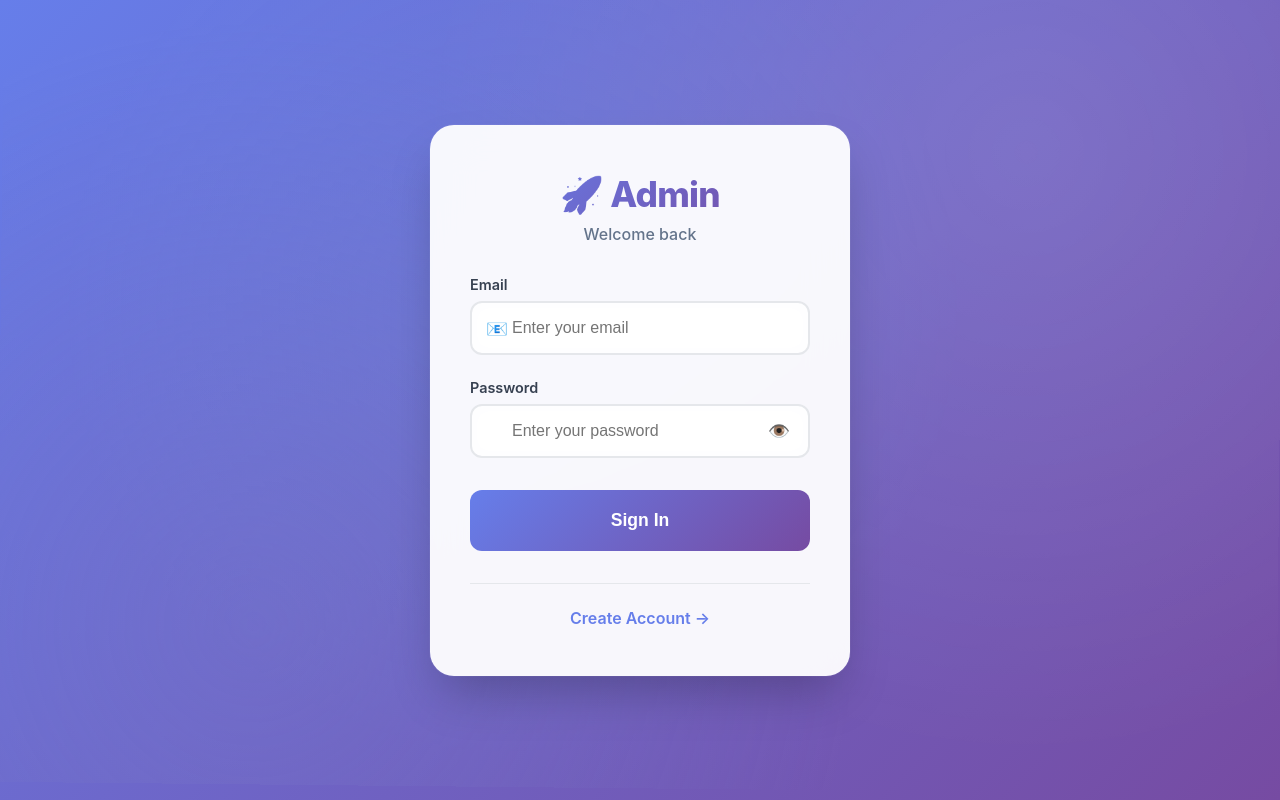
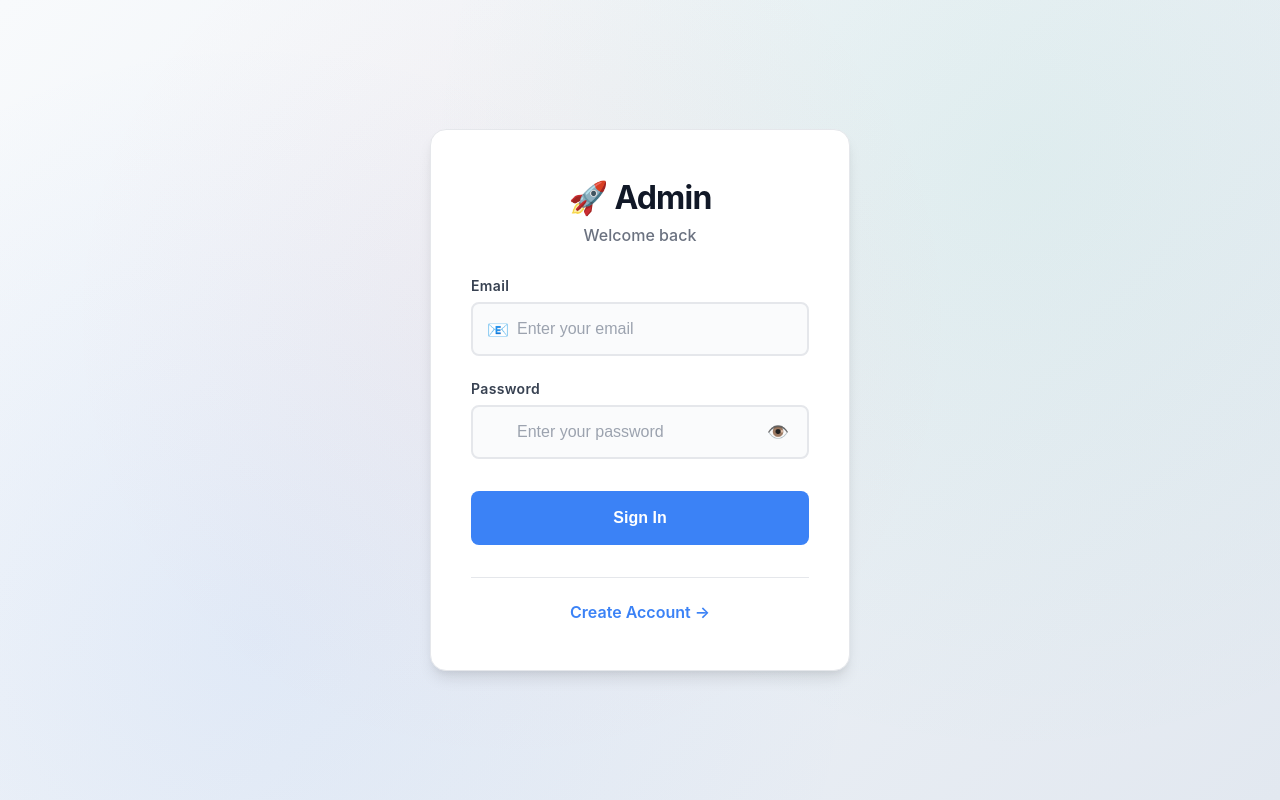
Before and after one commit to 2023100000338-alt/react, a React (Vite) app: page / in a window 1280 px wide. Built offline with nearby package versions, Linux system fonts and the light colour scheme.

Commit message:
update login and registration css

```diff
--- a/index.html
+++ b/index.html
@@ -5,6 +5,7 @@
     <link rel="icon" type="image/svg+xml" href="/vite.svg" />
     <meta name="viewport" content="width=device-width, initial-scale=1.0" />
     <title>my ecomerce app</title>
+
   </head>
   <body>
     <div id="root"></div>
--- a/src/style.css
+++ b/src/style.css
@@ -1,14 +1,16 @@
-/* UNIFIED AUTH STYLES - Perfect Match */
+/* --- REAL APP STANDARD COLORS - Production Ready --- */
+/* Used by: Stripe, Linear, Vercel, Notion, GitHub, Slack */
+
 .auth-page {
   min-height: 100vh;
   display: flex;
   align-items: center;
   justify-content: center;
-  background: linear-gradient(135deg, #667eea 0%, #764ba2 100%);
+  background: linear-gradient(135deg, #f8fafc 0%, #e2e8f0 100%);
   position: relative;
   overflow: hidden;
   padding: 1rem;
-  font-family: -apple-system, BlinkMacSystemFont, 'Segoe UI', Roboto, sans-serif;
+  font-family: -apple-system, BlinkMacSystemFont, 'Segoe UI', 'Inter', 'SF Pro Display', Roboto, sans-serif;
 }
 
 .background-animation {
@@ -18,79 +20,61 @@
   right: 0;
   bottom: 0;
   background:
-    radial-gradient(circle at 20% 80%, rgba(120, 119, 198, 0.3) 0%, transparent 50%),
-    radial-gradient(circle at 80% 20%, rgba(255, 255, 255, 0.1) 0%, transparent 50%),
-    radial-gradient(circle at 40% 40%, rgba(120, 219, 255, 0.1) 0%, transparent 50%);
-  animation: float 20s ease-in-out infinite;
+    radial-gradient(circle at 20% 80%, rgba(59, 130, 246, 0.08) 0%, transparent 50%),
+    radial-gradient(circle at 80% 20%, rgba(16, 185, 129, 0.06) 0%, transparent 50%),
+    radial-gradient(circle at 40% 40%, rgba(239, 68, 68, 0.04) 0%, transparent 50%);
   z-index: 0;
 }
 
-@keyframes float {
-  0%, 100% { transform: translateY(0px) rotate(0deg); }
-  50% { transform: translateY(-20px) rotate(1deg); }
-}
-
+/* MAIN CONTAINER - Stripe/Linear Style */
 .auth-container {
-  background: rgba(255, 255, 255, 0.95);
-  backdrop-filter: blur(20px);
-  border-radius: 24px;
+  background: #ffffff;
+  border-radius: 16px;
   padding: 3rem 2.5rem;
   width: 100%;
   max-width: 420px;
   box-shadow:
-    0 25px 50px -12px rgba(0, 0, 0, 0.25),
-    0 0 0 1px rgba(255, 255, 255, 0.05);
+    0 10px 15px -3px rgba(0, 0, 0, 0.1),
+    0 4px 6px -2px rgba(0, 0, 0, 0.05);
+  border: 1px solid #e5e7eb;
   position: relative;
   z-index: 1;
-  animation: slideUp 0.6s cubic-bezier(0.4, 0, 0.2, 1);
+  animation: slideUp 0.5s ease-out;
 }
 
 @keyframes slideUp {
-  from { opacity: 0; transform: translateY(30px); }
+  from { opacity: 0; transform: translateY(20px); }
   to { opacity: 1; transform: translateY(0); }
 }
 
+/* HEADER - Notion Style */
 .auth-header {
   text-align: center;
   margin-bottom: 2rem;
 }
 
 .logo h1 {
-  font-size: 2.2rem;
-  font-weight: 800;
-  background: linear-gradient(135deg, #667eea 0%, #764ba2 100%);
-  -webkit-background-clip: text;
-  -webkit-text-fill-color: transparent;
-  background-clip: text;
-  margin: 0;
-  letter-spacing: -0.02em;
+  font-size: 2rem;
+  font-weight: 700;
+  color: #111827;
+  margin: 0 0 0.5rem 0;
+  letter-spacing: -0.025em;
 }
 
 .subtitle {
-  color: #64748b;
+  color: #6b7280;
   font-size: 1rem;
-  margin-top: 0.5rem;
+  margin: 0;
   font-weight: 500;
 }
 
+/* ALERTS - GitHub Style */
 .error-message {
-  background: linear-gradient(90deg, #ef4444, #dc2626);
-  color: white;
+  background: #fef2f2;
+  border: 1px solid #fecaca;
+  color: #dc2626;
   padding: 1rem;
-  border-radius: 12px;
-  margin-bottom: 1.5rem;
-  display: flex;
-  align-items: center;
-  gap: 0.5rem;
-  font-weight: 500;
-  animation: shake 0.5s ease-in-out;
-}
-
-.success-message {
-  background: linear-gradient(90deg, #10b981, #059669);
-  color: white;
-  padding: 1rem;
-  border-radius: 12px;
+  border-radius: 8px;
   margin-bottom: 1.5rem;
   display: flex;
   align-items: center;
@@ -98,12 +82,20 @@
   font-weight: 500;
 }
 
-@keyframes shake {
-  0%, 100% { transform: translateX(0); }
-  25% { transform: translateX(-5px); }
-  75% { transform: translateX(5px); }
+.success-message {
+  background: #f0fdf4;
+  border: 1px solid #bbf7d0;
+  color: #166534;
+  padding: 1rem;
+  border-radius: 8px;
+  margin-bottom: 1.5rem;
+  display: flex;
+  align-items: center;
+  gap: 0.5rem;
+  font-weight: 500;
 }
 
+/* FORM */
 .auth-form {
   display: flex;
   flex-direction: column;
@@ -119,34 +111,40 @@
 .input-group label {
   font-weight: 600;
   color: #374151;
-  font-size: 0.9rem;
+  font-size: 0.875rem;
+  letter-spacing: 0.025em;
 }
 
+/* INPUTS - Vercel/Tailwind Style */
 .input-wrapper {
   position: relative;
 }
 
 .input-wrapper input {
   width: 100%;
-  padding: 1rem 1rem 1rem 2.5rem;
+  padding: 1rem 1rem 1rem 2.75rem;
   border: 2px solid #e5e7eb;
-  border-radius: 12px;
+  border-radius: 8px;
   font-size: 1rem;
-  background: rgba(255, 255, 255, 0.8);
-  transition: all 0.3s cubic-bezier(0.4, 0, 0.2, 1);
-  backdrop-filter: blur(10px);
+  background: #fafbfc;
+  transition: all 0.2s cubic-bezier(0.4, 0, 0.2, 1);
+  color: #111827;
 }
 
 .input-wrapper input:focus {
   outline: none;
-  border-color: #667eea;
-  box-shadow: 0 0 0 4px rgba(102, 126, 234, 0.1);
-  transform: translateY(-1px);
-  background: white;
+  border-color: #3b82f6;
+  box-shadow: 0 0 0 3px rgba(59, 130, 246, 0.1);
+  background: #ffffff;
+}
+
+.input-wrapper input::placeholder {
+  color: #9ca3af;
 }
 
 .input-wrapper input:disabled {
-  opacity: 0.6;
+  background: #f9fafb;
+  opacity: 0.7;
   cursor: not-allowed;
 }
 
@@ -156,7 +154,7 @@
   top: 50%;
   transform: translateY(-50%);
   font-size: 1.1rem;
-  color: #9ca3af;
+  color: #d1d5db;
   pointer-events: none;
 }
 
@@ -170,58 +168,63 @@
   font-size: 1.1rem;
   cursor: pointer;
   color: #9ca3af;
-  border-radius: 8px;
   padding: 0.25rem;
+  border-radius: 6px;
   transition: all 0.2s ease;
 }
 
 .password-toggle:hover {
-  background: rgba(102, 126, 234, 0.1);
-  color: #667eea;
+  background: #f3f4f6;
+  color: #374151;
 }
 
+/* BUTTON - Stripe Primary */
 .auth-btn {
-  padding: 1.25rem;
-  background: linear-gradient(135deg, #667eea 0%, #764ba2 100%);
-  color: white;
+  padding: 1.125rem;
+  background: #3b82f6;
+  color: #ffffff;
   border: none;
-  border-radius: 12px;
-  font-size: 1.1rem;
-  font-weight: 700;
+  border-radius: 8px;
+  font-size: 1rem;
+  font-weight: 600;
   cursor: pointer;
-  transition: all 0.3s cubic-bezier(0.4, 0, 0.2, 1);
+  transition: all 0.2s cubic-bezier(0.4, 0, 0.2, 1);
   position: relative;
-  overflow: hidden;
+  text-decoration: none;
+  display: flex;
+  align-items: center;
+  justify-content: center;
+  gap: 0.5rem;
   margin-top: 0.5rem;
 }
 
 .auth-btn:hover:not(:disabled) {
-  transform: translateY(-2px);
-  box-shadow: 0 12px 24px rgba(102, 126, 234, 0.4);
+  background: #2563eb;
+  transform: translateY(-1px);
+  box-shadow: 0 4px 12px rgba(59, 130, 246, 0.3);
 }
 
 .auth-btn:disabled {
-  opacity: 0.7;
+  background: #9ca3af;
   cursor: not-allowed;
   transform: none;
 }
 
+/* SPINNER */
 .spinner {
-  display: inline-block;
   width: 20px;
   height: 20px;
   border: 2px solid rgba(255, 255, 255, 0.3);
   border-radius: 50%;
-  border-top-color: white;
-  animation: spin 1s ease-in-out infinite;
-  margin-right: 0.5rem;
-  vertical-align: middle;
+  border-top-color: #ffffff;
+  animation: spin 0.8s linear infinite;
 }
 
 @keyframes spin {
   to { transform: rotate(360deg); }
 }
 
+/* FOOTER */
 .auth-footer {
   text-align: center;
   margin-top: 2rem;
@@ -229,32 +232,68 @@
   border-top: 1px solid #e5e7eb;
 }
 
+.auth-footer p {
+  color: #6b7280;
+  margin: 0;
+  font-size: 0.95rem;
+}
+
 .auth-link {
-  color: #667eea;
+  color: #3b82f6;
   text-decoration: none;
   font-weight: 600;
   transition: all 0.2s ease;
 }
 
 .auth-link:hover {
+  color: #2563eb;
   text-decoration: underline;
-  color: #5a67d8;
 }
 
-.auth-footer p {
-  color: #6b7280;
-  margin: 0;
-}
+/* RESPONSIVE - Mobile First */
+@media (max-width: 480px) {
+  .auth-page {
+    padding: 0.5rem;
+  }
 
-/* RESPONSIVE */
-@media (max-width: 480px) {
   .auth-container {
     margin: 1rem;
-    padding: 2rem 1.5rem;
-    border-radius: 20px;
+    padding: 2rem 1.75rem;
+    border-radius: 12px;
   }
 
   .logo h1 {
-    font-size: 1.8rem;
+    font-size: 1.75rem;
+  }
+
+  .input-wrapper input {
+    padding: 1rem 1rem 1rem 2.5rem;
+    font-size: 0.95rem;
   }
 }
+
+@media (max-width: 360px) {
+  .auth-container {
+    padding: 1.75rem 1.5rem;
+  }
+}
+
+/* High Contrast Mode */
+@media (prefers-contrast: high) {
+  .input-wrapper input:focus {
+    border-width: 3px;
+  }
+
+  .auth-btn:hover {
+    box-shadow: 0 8px 20px rgba(59, 130, 246, 0.4);
+  }
+}
+
+/* Reduced Motion */
+@media (prefers-reduced-motion: reduce) {
+  * {
+    animation-duration: 0.01ms !important;
+    animation-iteration-count: 1 !important;
+    transition-duration: 0.01ms !important;
+  }
+}
```
